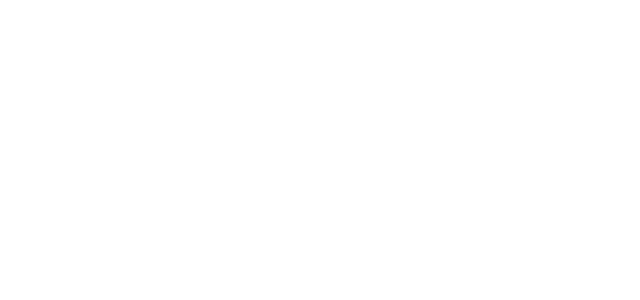
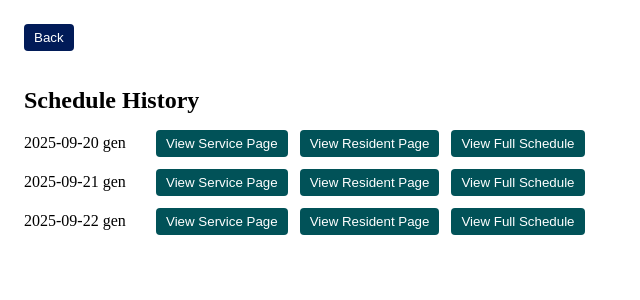
Before and after one commit to trevortrues/Scheduling-Program, a React (Vite) app in the folder src/renderer/: page /history in a window 1280 px wide. Before the commit this address had no page. Shown: the top 300 px of the page, without its empty margins (0-640 px from the left). Built offline with nearby package versions, Linux system fonts and the light colour scheme.

Commit message:
History page done

```diff
--- a/src/renderer/src/App.jsx
+++ b/src/renderer/src/App.jsx
@@ -3,6 +3,7 @@
 import ScheduleTable from "./components/ScheduleTable";
 import ServicePage from "./components/ServicePage";
 import ResidentPage from "./components/ResidentPage";
+import HistPage from "./components/HistPage";
 
 function App() {
   return (
@@ -13,6 +14,7 @@
           <Route path="/schedule" element={<ScheduleTable />} />
           <Route path="/service" element={<ServicePage />} />
           <Route path="/resident" element={<ResidentPage />} />
+          <Route path="/history" element={<HistPage />} />
         </Routes>
       </div>
     </Router>
--- /dev/null
+++ b/src/renderer/src/components/HistPage.jsx
@@ -0,0 +1,59 @@
+import React from "react";
+import { Link } from "react-router-dom";
+
+const buttonStyle = {
+  padding: "6px 10px",
+  borderRadius: "4px",
+  backgroundColor: "#011b58ff",
+  color: "white",
+  border: "none",
+  cursor: "pointer",
+};
+
+const button1Style = {
+  padding: "6px 10px",
+  borderRadius: "4px",
+  backgroundColor: "#015258ff",
+  color: "white",
+  border: "none",
+  cursor: "pointer",
+};
+
+export default function History() {
+  // not real data
+  const historyRows = [
+    "2025-09-20",
+    "2025-09-21",
+    "2025-09-22",
+  ];
+
+  return (
+    <div style={{ padding: "16px" }}>
+      {/* Back Butt */}
+      <Link to="/schedule" style={{ textDecoration: "none" }}>
+        <button
+          style={{ ...buttonStyle, marginBottom: "16px" }}
+        >
+          Back
+        </button>
+      </Link>
+
+      <h2 style={{ fontSize: "24px", fontWeight: "bold", marginBottom: "16px" }}>
+        Schedule History
+      </h2>
+
+      {/* History Rows */}
+      <div style={{ display: "flex", flexDirection: "column", gap: "12px" }}>
+        {historyRows.map((date, idx) => (
+          <div key={idx} style={{ display: "flex", alignItems: "center", gap: "12px" }}>
+            <span style={{ minWidth: "120px" }}>{date} gen </span>
+            {/* these need to be linked */}
+            <button style={button1Style}>View Service Page</button>
+            <button style={button1Style}>View Resident Page</button>
+            <button style={button1Style}>View Full Schedule</button>
+          </div>
+        ))}
+      </div>
+    </div>
+  );
+}
--- a/src/renderer/src/components/ResidentPage.jsx
+++ b/src/renderer/src/components/ResidentPage.jsx
@@ -19,7 +19,7 @@
             style={{
             padding: "8px 12px",
             borderRadius: "4px",
-            backgroundColor: "#090101ff",
+            backgroundColor: "#375497ff",
             color: "white",
             border: "none",
             cursor: "pointer",
@@ -36,6 +36,8 @@
         </h2>
       </div>
 
+
+          {/* May come back in a change the colors of each button */}
       <div style={{ display: "flex", flexDirection: "column", gap: "12px" }}>
         {/* Resident 1 */}
         <div style={{ display: "flex", gap: "8px", alignItems: "center" }}>
--- a/src/renderer/src/components/ScheduleTable.jsx
+++ b/src/renderer/src/components/ScheduleTable.jsx
@@ -60,6 +60,7 @@
           </button>
         </Link>
 
+        <Link to="/history">
         <button
           style={{
             padding: "8px 12px",
@@ -72,6 +73,7 @@
         >
           Schedule History
         </button>
+        </Link>
       </div>
 
       {showLegend && (
--- a/src/renderer/src/components/ServicePage.jsx
+++ b/src/renderer/src/components/ServicePage.jsx
@@ -4,7 +4,7 @@
 const buttonStyle = {
   padding: "8px 12px",
   borderRadius: "4px",
-  backgroundColor: "#011b58ff",
+  backgroundColor: "#375497ff",
   color: "white",
   border: "none",
   cursor: "pointer",
@@ -34,7 +34,7 @@
         SERVICES MAIN PAGE
       </h1>
 
-
+           {/* May come back in a change the colors of each button */}
       <div style={{ display: "flex", flexDirection: "column", gap: "16px" }}>
         {/* Service A */}
         <div style={{ display: "flex", alignItems: "center", gap: "12px" }}>
```
